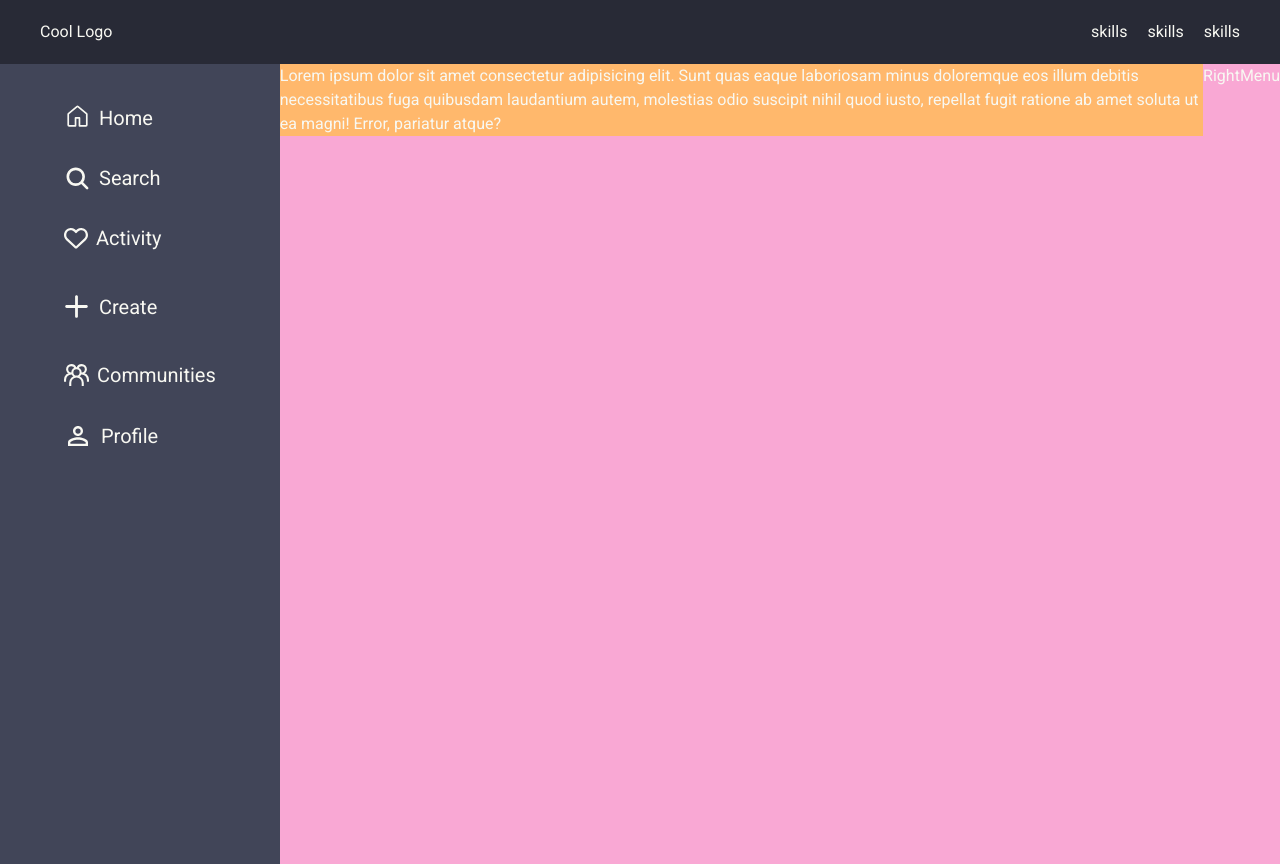
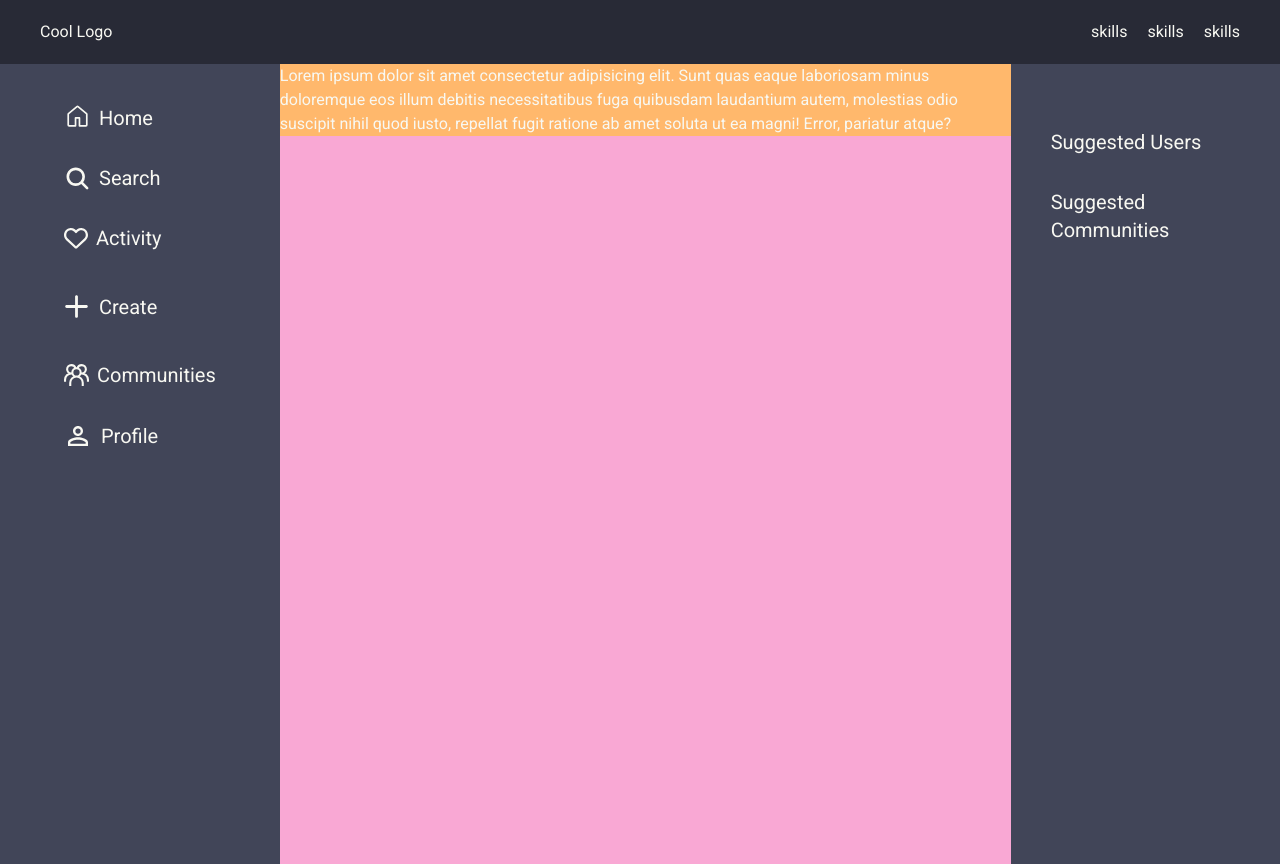
Before and after one commit to mark-elias/Threads-Clone, a Next.js app: page / in a window 1280 px wide. Built offline with nearby package versions, Linux system fonts and the light colour scheme.

Commit message:
basic RightMenu

```diff
--- a/app/components/RightMenu.tsx
+++ b/app/components/RightMenu.tsx
@@ -1,7 +1,16 @@
 import React from "react";
 
 function RightMenu() {
-  return <div>RightMenu</div>;
+  return (
+    <section className="flex flex-col bg-neutral max-lg:hidden h-screen gap-8 text-xl w-[600px] px-10 pt-16">
+      <div>
+        <p>Suggested Users</p>
+      </div>
+      <div>
+        <p>Suggested Communities</p>
+      </div>
+    </section>
+  );
 }
 
 export default RightMenu;
```
